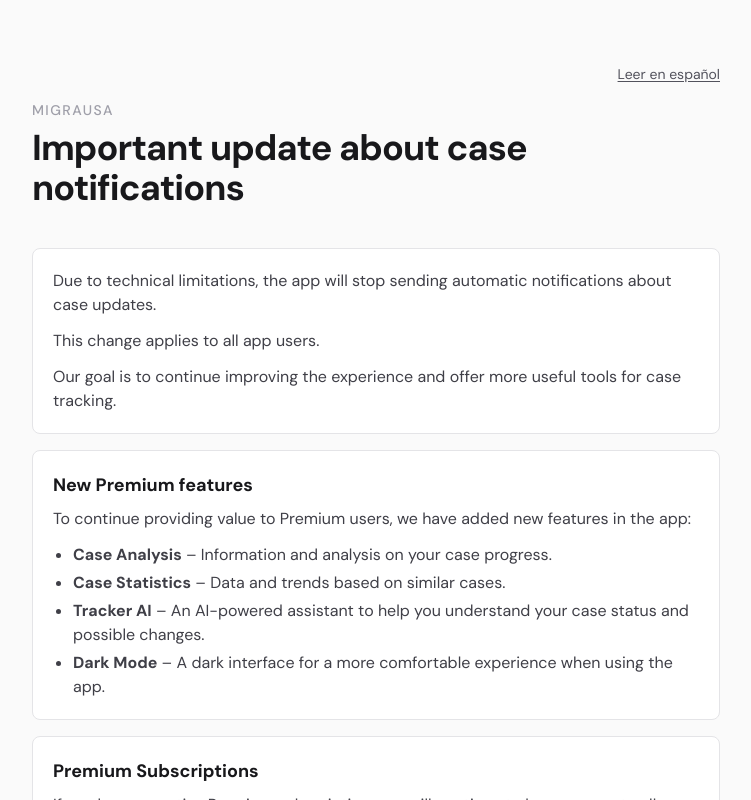
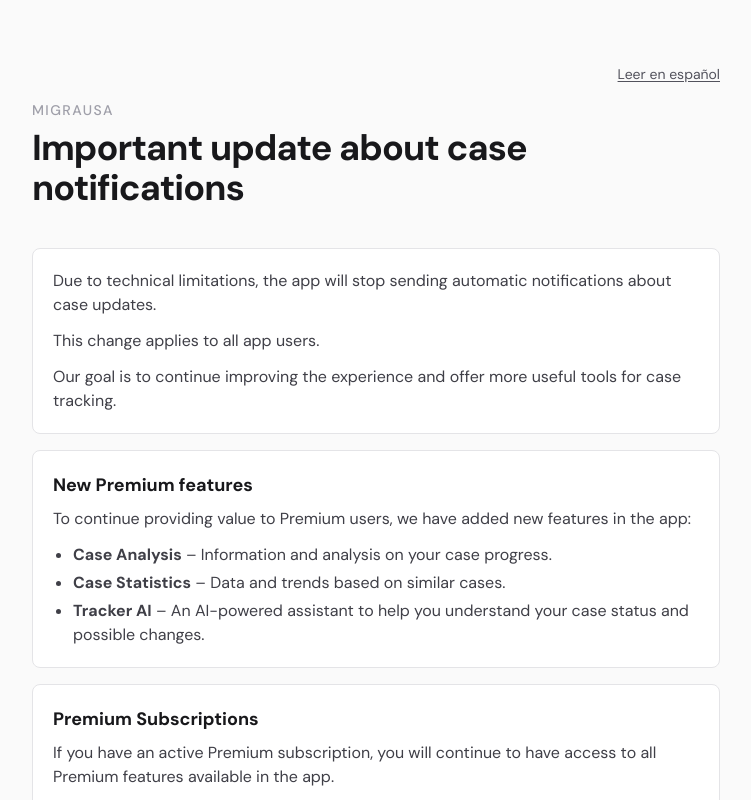
Before and after one commit to mleyva06/migrausa-web, a Next.js app: page /update in a window 1280 px wide. Shown: the top 800 px of the page, without its empty margins (264-1015 px from the left). Built offline with nearby package versions, Linux system fonts and the light colour scheme.

Commit message:
dark mode delete

```diff
--- a/app/actualizacion/page.tsx
+++ b/app/actualizacion/page.tsx
@@ -64,10 +64,6 @@ export default function ActualizacionPage() {
                 <strong>Tracker AI</strong> – Un asistente con inteligencia
                 artificial para ayudarte a entender el estado de tu caso y
                 posibles cambios.
-              </li>
-              <li>
-                <strong>Modo oscuro</strong> – Una interfaz oscura para una
-                experiencia más cómoda al usar la aplicación.
               </li>
             </ul>
           </article>
--- a/app/update/page.tsx
+++ b/app/update/page.tsx
@@ -63,10 +63,6 @@ export default function UpdatePage() {
               <li>
                 <strong>Tracker AI</strong> – An AI-powered assistant to help
                 you understand your case status and possible changes.
-              </li>
-              <li>
-                <strong>Dark Mode</strong> – A dark interface for a more
-                comfortable experience when using the app.
               </li>
             </ul>
           </article>
```
